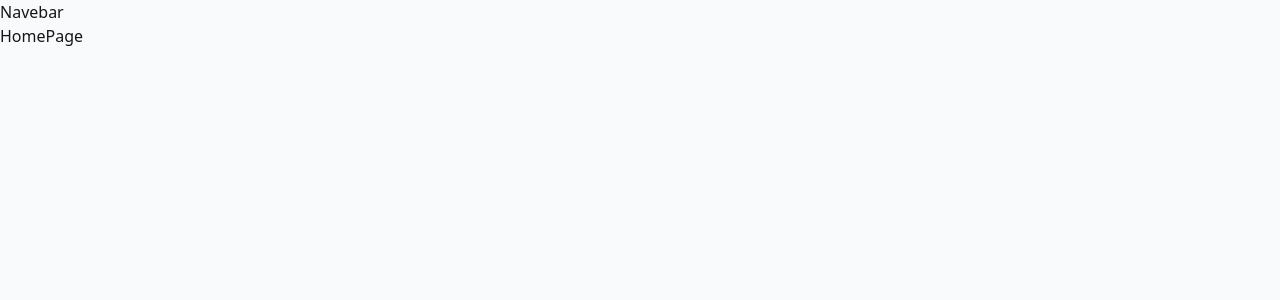
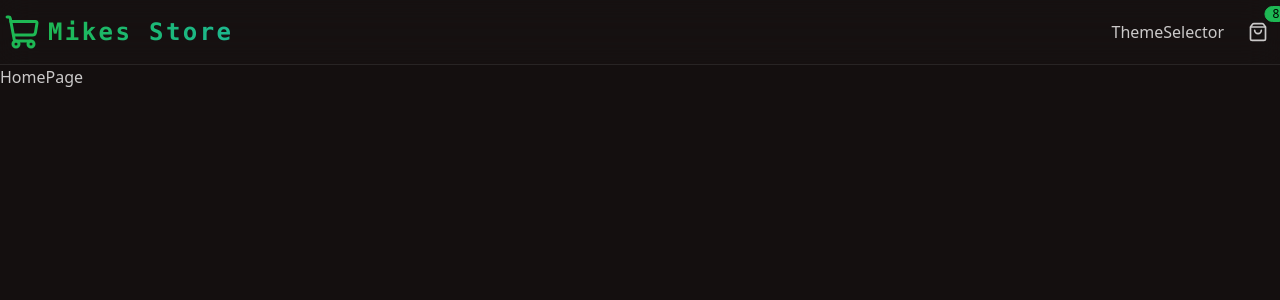
Before and after one commit to MichealGSSmith/product-store-pern, a React app in the folder frontend/: page / in a window 1280 px wide. Shown: the top 300 px of the page. Built offline with nearby package versions, Linux system fonts and the light colour scheme; the HTML template or start-up script is replaced by a standard one.

Commit message:
Working on navbar
getting the nav bar set up and working

```diff
--- a/frontend/src/App.jsx
+++ b/frontend/src/App.jsx
@@ -5,7 +5,7 @@ import { Routes, Route } from "react-router-dom";
 
 function App() {
   return(
-    <div className="min-h-screen bg-base-200 transition-colors duration-300">
+    <div className="min-h-screen bg-base-200 transition-colors duration-300" data-theme="forest">
       <Navbar />
       <Routes>
         <Route path="/" element={<HomePage />} />
--- a/frontend/src/components/Navbar.jsx
+++ b/frontend/src/components/Navbar.jsx
@@ -1,9 +1,39 @@
 import React from 'react'
+import { Link, useResolvedPath } from 'react-router-dom'
+import { ShoppingCartIcon, ShoppingBagIcon } from 'lucide-react'
 
 function Navbar() {
+  const {pathname} = useResolvedPath()
+  const isHomePage = pathname === '/'
   return (
-    <div>
-      Navebar
+    <div className='bg-base-100/80 backdrop-blur-lg border-b border-base-content/10 sticky top-0 z-50'>
+      <div className='w-full max-w-7xl '>
+        <div className='navbar px-1 min-h-[4rem] justify-between'>
+          {/*LOGO/Name */}
+          <div className='flex-1 lg:flex-none'>
+            <Link to='/' className='hover:opacity-80 transition-opacity'>
+              <div className= 'flex items-center gap-2'>
+                <ShoppingCartIcon className='size-9 text-primary' />
+                <span className='font-semibold font-mono tracking-widest text-2xl bg-clip-text text-transparent bg-gradient-to-r from-primary to-secondary'>
+                  Mikes Store
+                </span>
+              </div>
+            </Link>
+          </div>
+          {/*Side icons */}
+          <div className= 'flex items-center gap-4'>
+            <p>ThemeSelector</p>
+            {isHomePage && (
+              <div className= 'indicator'>
+                <div className= 'p-2 rounded-full hover:bg-base-200 transition-colors'>
+                  <ShoppingBagIcon className= 'size-5'/>
+                  <span className= 'badge badge-sm badge-primary indicator-item'>8</span>
+                </div>
+              </div>
+            )}
+          </div>
+        </div>
+      </div>
     </div>
   )
 }
```
Also changed, not shown: 1 other file (tests, documents, lock files or other folders).
